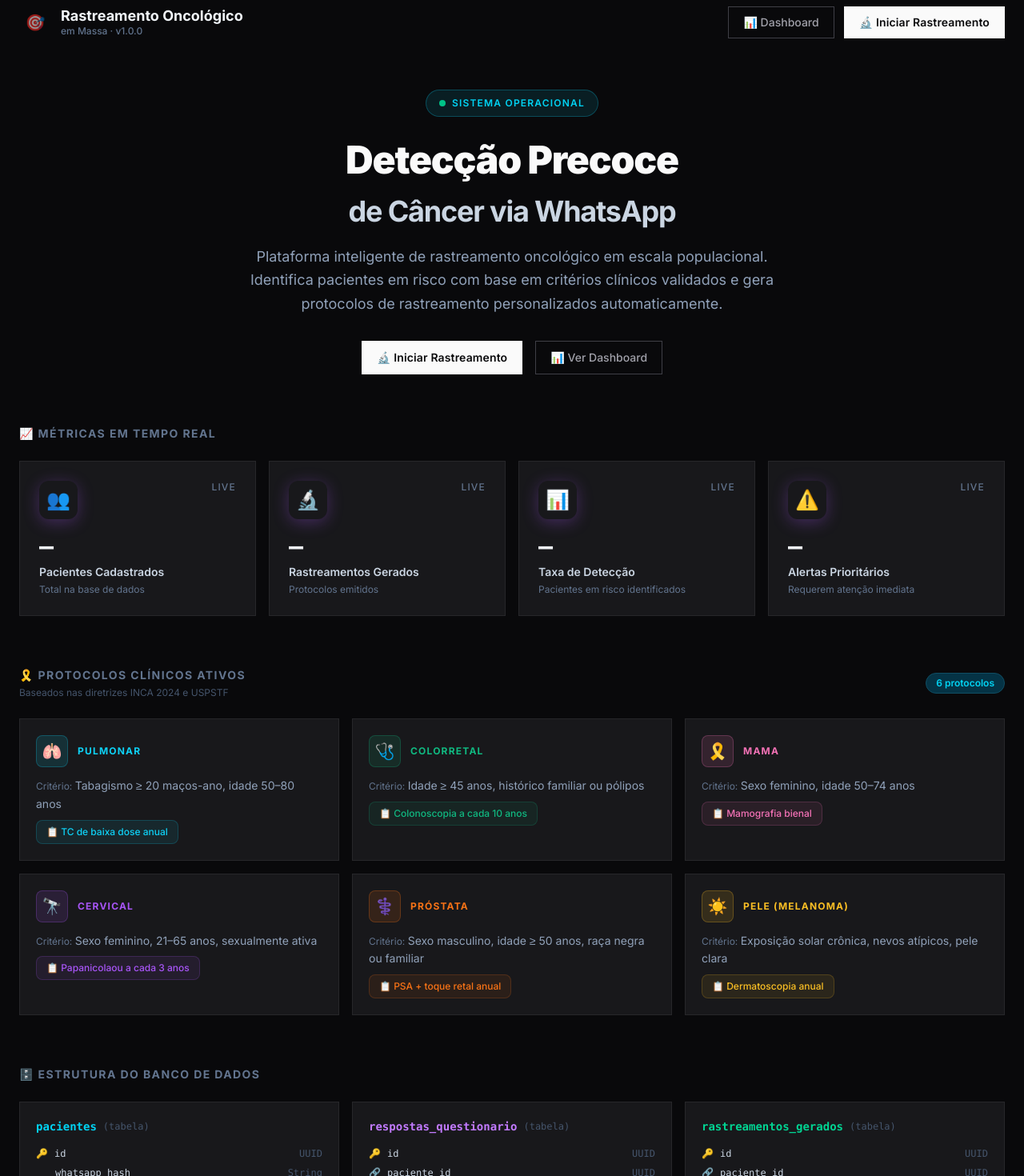
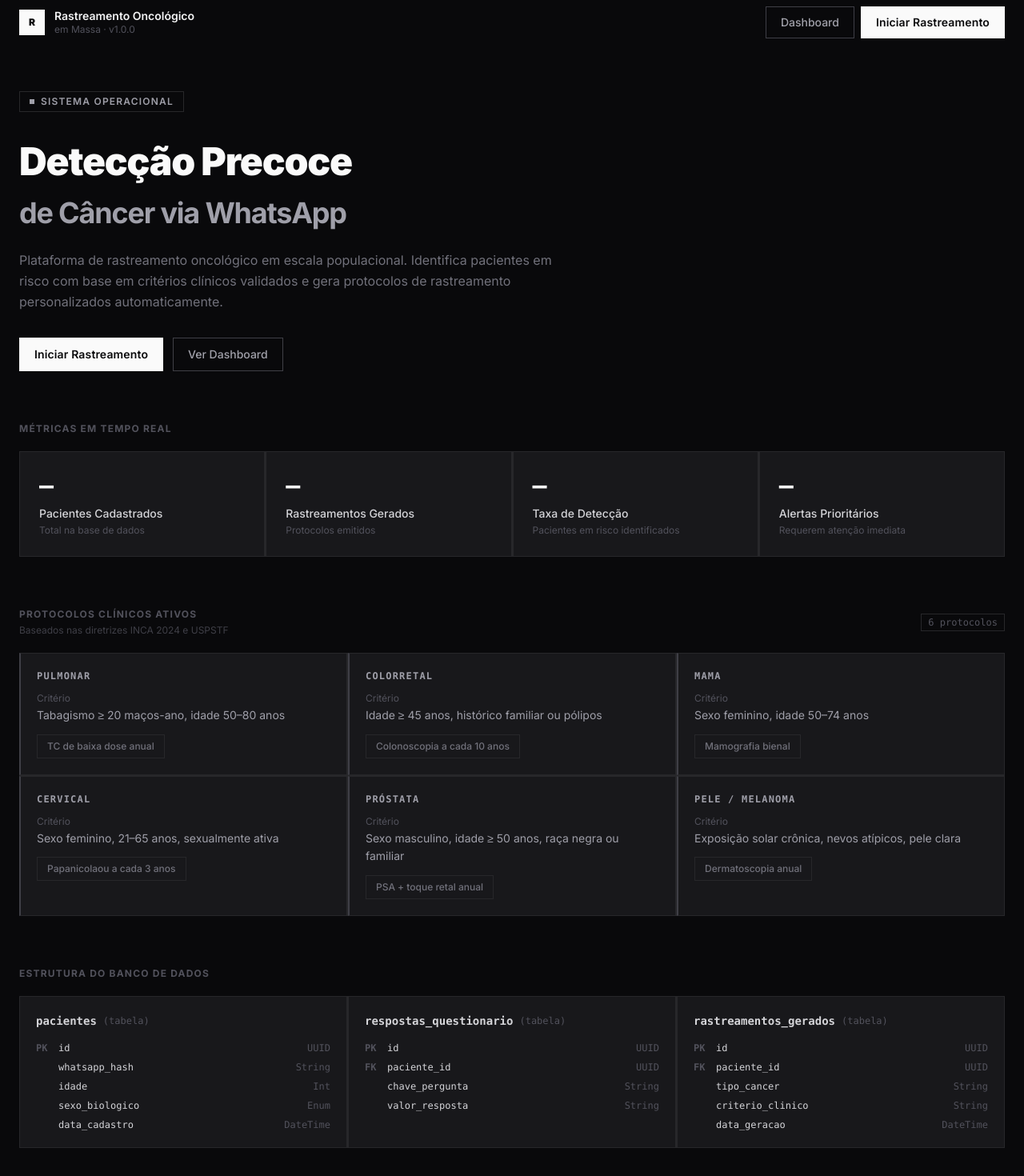
Before and after one commit to gabrielquixabeira96-tec/antigravity-app, a Next.js app: page / in a window 1280 px wide. Shown: the part 40-1510 px from the top of the page at 80% size. Built offline with nearby package versions, Linux system fonts and the light colour scheme.

Commit message:
feat: add app/page.tsx

```diff
--- a/app/page.tsx
+++ b/app/page.tsx
@@ -9,32 +9,32 @@
     id: 'stat-pacientes',
     label: 'Pacientes Cadastrados',
     value: '—',
-    icon: '👥',
-    gradient: 'var(--gradient-teal)',
+    icon: 'PAC',
+    gradient: '',
     description: 'Total na base de dados',
   },
   {
     id: 'stat-rastreamentos',
     label: 'Rastreamentos Gerados',
     value: '—',
-    icon: '🔬',
-    gradient: 'var(--gradient-purple)',
+    icon: 'RAD',
+    gradient: '',
     description: 'Protocolos emitidos',
   },
   {
     id: 'stat-taxa',
     label: 'Taxa de Detecção',
     value: '—',
-    icon: '📊',
-    gradient: 'var(--gradient-coral)',
+    icon: 'DET',
+    gradient: '',
     description: 'Pacientes em risco identificados',
   },
   {
     id: 'stat-alertas',
     label: 'Alertas Prioritários',
     value: '—',
-    icon: '⚠️',
-    gradient: 'var(--gradient-green)',
+    icon: 'ALT',
+    gradient: '',
     description: 'Requerem atenção imediata',
   },
 ]
@@ -43,50 +43,50 @@
   {
     id: 'cancer-pulmonar',
     tipo: 'PULMONAR',
-    icon: '🫁',
+    icon: 'PUL',
     criterio: 'Tabagismo ≥ 20 maços-ano, idade 50–80 anos',
     protocolo: 'TC de baixa dose anual',
-    color: '#0ed2f7',
+    color: '',
   },
   {
     id: 'cancer-colorretal',
     tipo: 'COLORRETAL',
-    icon: '🩺',
+    icon: 'COL',
     criterio: 'Idade ≥ 45 anos, histórico familiar ou pólipos',
     protocolo: 'Colonoscopia a cada 10 anos',
-    color: '#10b981',
+    color: '',
   },
   {
     id: 'cancer-mama',
     tipo: 'MAMA',
-    icon: '🎗️',
+    icon: 'MAM',
     criterio: 'Sexo feminino, idade 50–74 anos',
     protocolo: 'Mamografia bienal',
-    color: '#f472b6',
+    color: '',
   },
   {
     id: 'cancer-cervical',
     tipo: 'CERVICAL',
-    icon: '🔭',
+    icon: 'CER',
     criterio: 'Sexo feminino, 21–65 anos, sexualmente ativa',
     protocolo: 'Papanicolaou a cada 3 anos',
-    color: '#a855f7',
+    color: '',
   },
   {
     id: 'cancer-prostata',
     tipo: 'PRÓSTATA',
-    icon: '⚕️',
+    icon: 'PRO',
     criterio: 'Sexo masculino, idade ≥ 50 anos, raça negra ou familiar',
     protocolo: 'PSA + toque retal anual',
-    color: '#f97316',
+    color: '',
   },
   {
     id: 'cancer-pele',
-    tipo: 'PELE (MELANOMA)',
-    icon: '☀️',
+    tipo: 'PELE / MELANOMA',
+    icon: 'MEL',
     criterio: 'Exposição solar crônica, nevos atípicos, pele clara',
     protocolo: 'Dermatoscopia anual',
-    color: '#fbbf24',
+    color: '',
   },
 ]
 
@@ -98,8 +98,6 @@
   id,
   label,
   value,
-  icon,
-  gradient,
   description,
   delay,
 }: (typeof stats)[0] & { delay: number }) {
@@ -109,18 +107,9 @@
       className="glass-card p-6 animate-fade-in-up"
       style={{ animationDelay: `${delay}ms` }}
     >
-      <div className="flex items-start justify-between mb-4">
-        <div
-          className="w-12 h-12 rounded-xl flex items-center justify-center text-2xl"
-          style={{ background: gradient, boxShadow: `0 4px 20px ${gradient.includes('0ed2f7') ? 'rgba(14,210,247,0.3)' : 'rgba(168,85,247,0.3)'}` }}
-        >
-          {icon}
-        </div>
-        <span className="text-xs font-medium text-slate-500 uppercase tracking-widest">Live</span>
-      </div>
-      <p className="text-3xl font-bold text-slate-100 mb-1 font-mono">{value}</p>
-      <p className="text-sm font-semibold text-slate-300 mb-1">{label}</p>
-      <p className="text-xs text-slate-500">{description}</p>
+      <p className="text-3xl font-bold text-zinc-50 mb-2 font-mono tracking-tight">{value}</p>
+      <p className="text-sm font-medium text-zinc-300 mb-1 leading-tight">{label}</p>
+      <p className="text-xs text-zinc-600">{description}</p>
     </div>
   )
 }
@@ -128,40 +117,25 @@
 function CancerCard({
   id,
   tipo,
-  icon,
   criterio,
   protocolo,
-  color,
   delay,
 }: (typeof cancerTypes)[0] & { delay: number }) {
   return (
     <div
       id={id}
-      className="glass-card p-5 animate-fade-in-up group cursor-pointer"
-      style={{ animationDelay: `${delay}ms` }}
+      className="glass-card p-5 animate-fade-in-up"
+      style={{ animationDelay: `${delay}ms`, borderLeft: '2px solid #3f3f46' }}
     >
-      <div className="flex items-center gap-3 mb-3">
-        <div
-          className="w-10 h-10 rounded-lg flex items-center justify-center text-xl flex-shrink-0"
-          style={{ background: `${color}20`, border: `1px solid ${color}40` }}
-        >
-          {icon}
-        </div>
-        <span
-          className="text-xs font-bold uppercase tracking-widest"
-          style={{ color }}
-        >
-          {tipo}
-        </span>
-      </div>
-      <p className="text-sm text-slate-400 mb-2 leading-relaxed">
-        <span className="text-slate-500 text-xs">Critério: </span>{criterio}
+      <span className="text-xs font-bold font-mono text-zinc-400 uppercase tracking-widest block mb-3">
+        {tipo}
+      </span>
+      <p className="text-sm text-zinc-400 mb-3 leading-relaxed">
+        <span className="text-zinc-600 text-xs block mb-0.5">Critério</span>
+        {criterio}
       </p>
-      <div
-        className="text-xs font-medium px-3 py-1.5 rounded-lg inline-block"
-        style={{ background: `${color}15`, color, border: `1px solid ${color}30` }}
-      >
-        📋 {protocolo}
+      <div className="text-xs font-medium text-zinc-500 border border-zinc-800 px-3 py-1.5 inline-block">
+        {protocolo}
       </div>
     </div>
   )
@@ -173,50 +147,31 @@
 
 export default function HomePage() {
   return (
-    <main className="min-h-screen" style={{ background: 'var(--gradient-hero)' }}>
+    <main className="min-h-screen bg-zinc-950">
 
-      {/* Fundo decorativo com círculos de gradiente */}
-      <div className="fixed inset-0 overflow-hidden pointer-events-none" aria-hidden="true">
-        <div
-          className="absolute -top-40 -right-40 w-96 h-96 rounded-full opacity-10 blur-3xl"
-          style={{ background: 'var(--gradient-teal)' }}
-        />
-        <div
-          className="absolute top-1/3 -left-32 w-80 h-80 rounded-full opacity-8 blur-3xl"
-          style={{ background: 'var(--gradient-purple)' }}
-        />
-        <div
-          className="absolute bottom-0 right-1/4 w-72 h-72 rounded-full opacity-8 blur-3xl"
-          style={{ background: 'var(--gradient-coral)' }}
-        />
-      </div>
-
-      <div className="relative z-10 max-w-7xl mx-auto px-6 py-12">
+      <div className="max-w-7xl mx-auto px-6 py-12">
 
         {/* ========== Header / Navbar ========== */}
         <header className="flex items-center justify-between mb-16 animate-fade-in-up">
           <div className="flex items-center gap-3">
-            <div
-              className="w-10 h-10 rounded-xl flex items-center justify-center text-xl animate-pulse-glow"
-              style={{ background: 'var(--gradient-teal)' }}
-            >
-              🎯
+            <div className="w-8 h-8 bg-zinc-50 flex items-center justify-center flex-shrink-0">
+              <span className="text-zinc-950 font-black text-xs select-none">R</span>
             </div>
             <div>
-              <h1 className="text-lg font-bold text-slate-100 leading-tight">
+              <h1 className="text-sm font-semibold text-zinc-100 leading-tight">
                 Rastreamento Oncológico
               </h1>
-              <p className="text-xs text-slate-500 font-medium">em Massa · v1.0.0</p>
+              <p className="text-xs text-zinc-600">em Massa · v1.0.0</p>
             </div>
           </div>
 
-          <nav className="flex items-center gap-3" aria-label="Navegação principal">
+          <nav className="flex items-center gap-2" aria-label="Navegação principal">
             <Link
               id="nav-dashboard"
               href="/dashboard"
               className="btn-secondary text-sm"
             >
-              <span>📊 Dashboard</span>
+              Dashboard
             </Link>
             <Link
               id="nav-novo-paciente"
@@ -224,41 +179,40 @@
               className="btn-primary text-sm"
               aria-label="Iniciar rastreamento"
             >
-              🔬 Iniciar Rastreamento
+              Iniciar Rastreamento
             </Link>
           </nav>
         </header>
 
         {/* ========== Hero Section ========== */}
-        <section className="text-center mb-16 animate-fade-in-up-delay-1" aria-labelledby="hero-title">
-          <div className="inline-flex items-center gap-2 px-4 py-2 rounded-full mb-6"
-            style={{ background: 'rgba(14, 210, 247, 0.1)', border: '1px solid rgba(14, 210, 247, 0.25)' }}>
-            <span className="w-2 h-2 rounded-full bg-emerald-400 animate-pulse" />
-            <span className="text-xs font-semibold text-cyan-400 uppercase tracking-widest">
+        <section className="mb-16 animate-fade-in-up-delay-1" aria-labelledby="hero-title">
+          <div className="inline-flex items-center gap-2 px-3 py-1 mb-8 border border-zinc-800">
+            <span className="w-1.5 h-1.5 bg-zinc-400 block flex-shrink-0" />
+            <span className="text-xs font-semibold text-zinc-400 uppercase tracking-widest">
               Sistema Operacional
             </span>
           </div>
 
-          <h2 id="hero-title" className="text-5xl font-black mb-4 leading-tight tracking-tight">
-            <span className="text-gradient-hero">Detecção Precoce</span>
+          <h2 id="hero-title" className="text-5xl font-black mb-5 leading-tight tracking-tight text-zinc-50">
+            Detecção Precoce
             <br />
-            <span className="text-slate-300 text-4xl font-bold">de Câncer via WhatsApp</span>
+            <span className="text-zinc-400 text-4xl font-bold">de Câncer via WhatsApp</span>
           </h2>
 
-          <p className="text-lg text-slate-400 max-w-2xl mx-auto leading-relaxed">
-            Plataforma inteligente de rastreamento oncológico em escala populacional.
+          <p className="text-base text-zinc-500 max-w-2xl leading-relaxed mb-8">
+            Plataforma de rastreamento oncológico em escala populacional.
             Identifica pacientes em risco com base em critérios clínicos validados e
             gera protocolos de rastreamento personalizados automaticamente.
           </p>
 
-          <div className="flex items-center justify-center gap-4 mt-8">
+          <div className="flex items-center gap-3">
             <Link
               id="cta-iniciar-rastreamento"
               href="/rastrear"
               className="btn-primary"
               aria-label="Iniciar rastreamento oncológico"
             >
-              🔬 Iniciar Rastreamento
+              Iniciar Rastreamento
             </Link>
             <Link
               id="cta-ver-relatorios"
@@ -266,58 +220,58 @@
               className="btn-secondary"
               aria-label="Ver painel administrativo"
             >
-              📊 Ver Dashboard
+              Ver Dashboard
             </Link>
           </div>
         </section>
 
         {/* ========== Cards de Estatísticas ========== */}
         <section className="mb-16" aria-label="Estatísticas do sistema">
-          <h3 className="text-sm font-bold text-slate-500 uppercase tracking-widest mb-6 animate-fade-in-up-delay-2">
-            📈 Métricas em Tempo Real
+          <h3 className="text-xs font-bold text-zinc-600 uppercase tracking-widest mb-5 animate-fade-in-up-delay-2">
+            Métricas em Tempo Real
           </h3>
-          <div className="grid grid-cols-1 sm:grid-cols-2 lg:grid-cols-4 gap-4">
+          <div className="grid grid-cols-1 sm:grid-cols-2 lg:grid-cols-4 gap-px bg-zinc-800">
             {stats.map((stat, i) => (
-              <StatCard key={stat.id} {...stat} delay={200 + i * 80} />
+              <StatCard key={stat.id} {...stat} delay={200 + i * 60} />
             ))}
           </div>
         </section>
 
         {/* ========== Protocolos de Rastreamento ========== */}
         <section className="mb-16" aria-label="Tipos de câncer monitorados">
-          <div className="flex items-center justify-between mb-6 animate-fade-in-up-delay-3">
+          <div className="flex items-center justify-between mb-5 animate-fade-in-up-delay-3">
             <div>
-              <h3 className="text-sm font-bold text-slate-500 uppercase tracking-widest">
-                🎗️ Protocolos Clínicos Ativos
+              <h3 className="text-xs font-bold text-zinc-600 uppercase tracking-widest">
+                Protocolos Clínicos Ativos
               </h3>
-              <p className="text-xs text-slate-600 mt-1">
+              <p className="text-xs text-zinc-700 mt-1">
                 Baseados nas diretrizes INCA 2024 e USPSTF
               </p>
             </div>
-            <span className="text-xs font-semibold text-cyan-400 bg-cyan-950 px-3 py-1 rounded-full border border-cyan-900">
+            <span className="text-xs font-mono text-zinc-600 border border-zinc-800 px-2 py-0.5">
               {cancerTypes.length} protocolos
             </span>
           </div>
 
-          <div className="grid grid-cols-1 sm:grid-cols-2 lg:grid-cols-3 gap-4">
+          <div className="grid grid-cols-1 sm:grid-cols-2 lg:grid-cols-3 gap-px bg-zinc-800">
             {cancerTypes.map((cancer, i) => (
-              <CancerCard key={cancer.id} {...cancer} delay={300 + i * 70} />
+              <CancerCard key={cancer.id} {...cancer} delay={300 + i * 60} />
             ))}
           </div>
         </section>
 
         {/* ========== Schema do Banco de Dados ========== */}
         <section className="mb-16 animate-fade-in-up-delay-4" aria-label="Estrutura do banco de dados">
-          <h3 className="text-sm font-bold text-slate-500 uppercase tracking-widest mb-6">
-            🗄️ Estrutura do Banco de Dados
+          <h3 className="text-xs font-bold text-zinc-600 uppercase tracking-widest mb-5">
+            Estrutura do Banco de Dados
           </h3>
 
-          <div className="grid grid-cols-1 md:grid-cols-3 gap-4">
+          <div className="grid grid-cols-1 md:grid-cols-3 gap-px bg-zinc-800">
             {/* Tabela pacientes */}
             <div id="db-pacientes" className="glass-card p-5">
               <div className="flex items-center gap-2 mb-4">
-                <span className="text-cyan-400 font-mono text-sm font-bold">pacientes</span>
-                <span className="text-xs text-slate-600 font-mono">(tabela)</span>
+                <span className="text-zinc-300 font-mono text-sm font-bold">pacientes</span>
+                <span className="text-xs text-zinc-600 font-mono">(tabela)</span>
               </div>
               <ul className="space-y-2">
                 {[
@@ -328,10 +282,9 @@
                   { col: 'data_cadastro', type: 'DateTime', pk: false },
                 ].map(({ col, type, pk }) => (
                   <li key={col} className="flex items-center gap-2 text-xs font-mono">
-                    {pk && <span className="text-yellow-400 text-xs" title="Primary Key">🔑</span>}
-                    {!pk && <span className="w-4" />}
-                    <span className="text-slate-300">{col}</span>
-                    <span className="text-slate-600 ml-auto">{type}</span>
+                    <span className="w-5 text-zinc-600 font-bold shrink-0">{pk ? 'PK' : ''}</span>
+                    <span className="text-zinc-300">{col}</span>
+                    <span className="text-zinc-600 ml-auto">{type}</span>
                   </li>
                 ))}
               </ul>
@@ -340,22 +293,20 @@
             {/* Tabela respostas_questionario */}
             <div id="db-respostas" className="glass-card p-5">
               <div className="flex items-center gap-2 mb-4">
-                <span className="text-purple-400 font-mono text-sm font-bold">respostas_questionario</span>
-                <span className="text-xs text-slate-600 font-mono">(tabela)</span>
+                <span className="text-zinc-300 font-mono text-sm font-bold">respostas_questionario</span>
+                <span className="text-xs text-zinc-600 font-mono">(tabela)</span>
               </div>
               <ul className="space-y-2">
                 {[
-                  { col: 'id', type: 'UUID', pk: true },
-                  { col: 'paciente_id', type: 'UUID', fk: true },
-                  { col: 'chave_pergunta', type: 'String', pk: false },
-                  { col: 'valor_resposta', type: 'String', pk: false },
+                  { col: 'id', type: 'UUID', pk: true, fk: false },
+                  { col: 'paciente_id', type: 'UUID', pk: false, fk: true },
+                  { col: 'chave_pergunta', type: 'String', pk: false, fk: false },
+                  { col: 'valor_resposta', type: 'String', pk: false, fk: false },
                 ].map(({ col, type, pk, fk }) => (
                   <li key={col} className="flex items-center gap-2 text-xs font-mono">
-                    {pk && <span className="text-yellow-400 text-xs" title="Primary Key">🔑</span>}
-                    {fk && <span className="text-blue-400 text-xs" title="Foreign Key">🔗</span>}
-                    {!pk && !fk && <span className="w-4" />}
-                    <span className="text-slate-300">{col}</span>
-                    <span className="text-slate-600 ml-auto">{type}</span>
+                    <span className="w-5 text-zinc-600 font-bold shrink-0">{pk ? 'PK' : fk ? 'FK' : ''}</span>
+                    <span className="text-zinc-300">{col}</span>
+                    <span className="text-zinc-600 ml-auto">{type}</span>
                   </li>
                 ))}
               </ul>
@@ -364,23 +315,21 @@
             {/* Tabela rastreamentos_gerados */}
             <div id="db-rastreamentos" className="glass-card p-5">
               <div className="flex items-center gap-2 mb-4">
-                <span className="text-emerald-400 font-mono text-sm font-bold">rastreamentos_gerados</span>
-                <span className="text-xs text-slate-600 font-mono">(tabela)</span>
+                <span className="text-zinc-300 font-mono text-sm font-bold">rastreamentos_gerados</span>
+                <span className="text-xs text-zinc-600 font-mono">(tabela)</span>
               </div>
               <ul className="space-y-2">
                 {[
-                  { col: 'id', type: 'UUID', pk: true },
-                  { col: 'paciente_id', type: 'UUID', fk: true },
-                  { col: 'tipo_cancer', type: 'String', pk: false },
-                  { col: 'criterio_clinico', type: 'String', pk: false },
-                  { col: 'data_geracao', type: 'DateTime', pk: false },
+                  { col: 'id', type: 'UUID', pk: true, fk: false },
+                  { col: 'paciente_id', type: 'UUID', pk: false, fk: true },
+                  { col: 'tipo_cancer', type: 'String', pk: false, fk: false },
+                  { col: 'criterio_clinico', type: 'String', pk: false, fk: false },
+                  { col: 'data_geracao', type: 'DateTime', pk: false, fk: false },
                 ].map(({ col, type, pk, fk }) => (
                   <li key={col} className="flex items-center gap-2 text-xs font-mono">
-                    {pk && <span className="text-yellow-400 text-xs" title="Primary Key">🔑</span>}
-                    {fk && <span className="text-blue-400 text-xs" title="Foreign Key">🔗</span>}
-                    {!pk && !fk && <span className="w-4" />}
-                    <span className="text-slate-300">{col}</span>
-                    <span className="text-slate-600 ml-auto">{type}</span>
+                    <span className="w-5 text-zinc-600 font-bold shrink-0">{pk ? 'PK' : fk ? 'FK' : ''}</span>
+                    <span className="text-zinc-300">{col}</span>
+                    <span className="text-zinc-600 ml-auto">{type}</span>
                   </li>
                 ))}
               </ul>
@@ -389,16 +338,12 @@
         </section>
 
         {/* ========== Footer ========== */}
-        <footer className="text-center border-t border-slate-800 pt-8 animate-fade-in-up-delay-4">
-          <p className="text-xs text-slate-600">
-            Rastreamento Oncológico em Massa · Powered by{' '}
-            <span className="text-cyan-500">Next.js</span> +{' '}
-            <span className="text-purple-400">Prisma ORM</span> +{' '}
-            <span className="text-emerald-400">PostgreSQL</span> · Deploy via{' '}
-            <span className="text-teal-400">Netlify</span>
+        <footer className="text-center border-t border-zinc-900 pt-8 animate-fade-in-up-delay-4">
+          <p className="text-xs text-zinc-700">
+            Rastreamento Oncológico em Massa · Next.js + Prisma ORM + PostgreSQL · Netlify
           </p>
-          <p className="text-xs text-slate-700 mt-2">
-            ⚠️ Uso restrito a profissionais de saúde autorizados. Dados protegidos por LGPD.
+          <p className="text-xs text-zinc-800 mt-2">
+            Uso restrito a profissionais de saúde autorizados. Dados protegidos por LGPD.
           </p>
         </footer>
 
```
